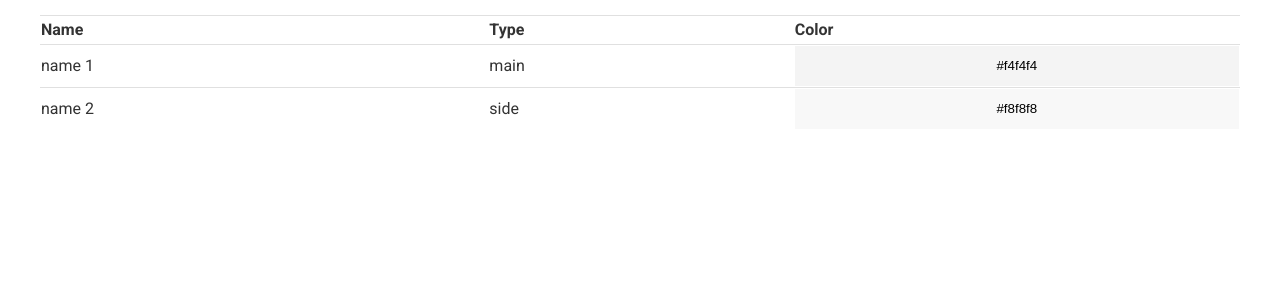
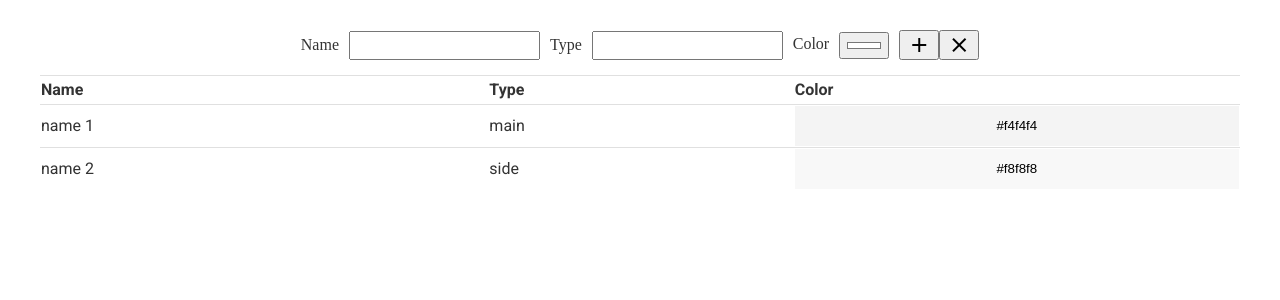
Before and after one commit to enslit/table, a React (Create React App) app: page / in a window 1280 px wide. Shown: the top 300 px of the page. Built offline with nearby package versions, Linux system fonts and the light colour scheme.

Commit message:
build: Реализовать добавление записей

```diff
--- a/public/index.html
+++ b/public/index.html
@@ -9,6 +9,7 @@
 
     <link href="https://fonts.googleapis.com/icon?family=Material+Icons"
           rel="stylesheet">
+
     <link href="https://fonts.googleapis.com/css2?family=Roboto:wght@400;700&display=swap" rel="stylesheet">
 
     <title>Simple Table</title>
--- /dev/null
+++ b/src/AddRowForm.js
@@ -0,0 +1,60 @@
+import React, {useState} from 'react';
+
+function AddRowForm({onSubmit}) {
+  const defaultColor = '#ffffff';
+  const [name, setName] = useState('');
+  const [type, setType] = useState('');
+  const [color, setColor] = useState(defaultColor);
+
+  const handleChangeName = (evt) => {
+    setName(evt.target.value);
+  }
+
+  const handleChangeType = (evt) => {
+    setType(evt.target.value);
+  }
+
+  const handleChangeColor = (evt) => {
+    setColor(evt.target.value);
+  }
+
+  const handleSubmit = (evt) => {
+    evt.preventDefault();
+    onSubmit({name, type, color}, resetForm);
+  }
+
+  const resetForm = () => {
+    setName('');
+    setType('');
+    setColor(defaultColor);
+  }
+
+  return (
+    <form noValidate className="form" onSubmit={handleSubmit}>
+      <div className="form__fields">
+        <div className="form__field">
+          <label htmlFor="name" className="form__label">Name</label>
+          <input type="text" id="name" className="form__input" value={name} onChange={handleChangeName} name="name"/>
+        </div>
+        <div className="form__field">
+          <label htmlFor="type" className="form__label">Type</label>
+          <input type="text" id="type" className="form__input" value={type} onChange={handleChangeType} name="type"/>
+        </div>
+        <div className="form__field">
+          <label htmlFor="color" className="form__label">Color</label>
+          <input type="color" id="color" className="form__input" value={color} onChange={handleChangeColor} name="color"/>
+        </div>
+      </div>
+      <div className="form__buttons">
+        <button type="submit" className="form__button form__button_type_submit">
+          <span className="material-icons">add</span>
+        </button>
+        <button type="reset" className="form__button form__button_type_reset">
+          <span className="material-icons">clear</span>
+        </button>
+      </div>
+    </form>
+  );
+}
+
+export default AddRowForm;
--- a/src/App.js
+++ b/src/App.js
@@ -1,5 +1,6 @@
 import React, {useState} from 'react';
 import Row from './Row'
+import AddRowForm from './AddRowForm'
 
 function App() {
   const [rows, setRows] = useState([
@@ -7,8 +8,20 @@ function App() {
     {id: 2, name: "name 2", type: "side", color: "#f8f8f8"},
   ]);
 
+  const handleAddRow = (rowData, clearForm) => {
+    setRows([
+      ...rows,
+      {
+        id: rows.length + 1,
+        ...rowData
+      }
+    ])
+    clearForm();
+  }
+
   return (
     <div className="container">
+      <AddRowForm onSubmit={handleAddRow} />
       <table className="table">
         <thead>
           <tr className="table__row">
--- a/src/index.scss
+++ b/src/index.scss
@@ -13,6 +13,7 @@ body {
     margin: 0 auto;
     padding: 15px;
     display: flex;
+    flex-direction: column;
     align-items: center;
     justify-content: center;
 }
@@ -60,3 +61,40 @@ body {
         right: 0;
     }
 }
+
+.form {
+    padding: 15px 0;
+    display: flex;
+    align-items: stretch;
+
+    &__fields {
+        display: flex;
+        align-items: center;
+    }
+
+    &__field {
+        margin-right: 10px;
+    }
+
+    &__label {
+        margin-right: 10px;
+    }
+
+    &__input {
+        padding: 5px;
+    }
+
+    &__buttons {
+        display: flex;
+    }
+
+    &__button {
+        display: flex;
+        align-items: center;
+        justify-content: center;
+
+        &:hover {
+            cursor: pointer;
+        }
+    }
+}
```
